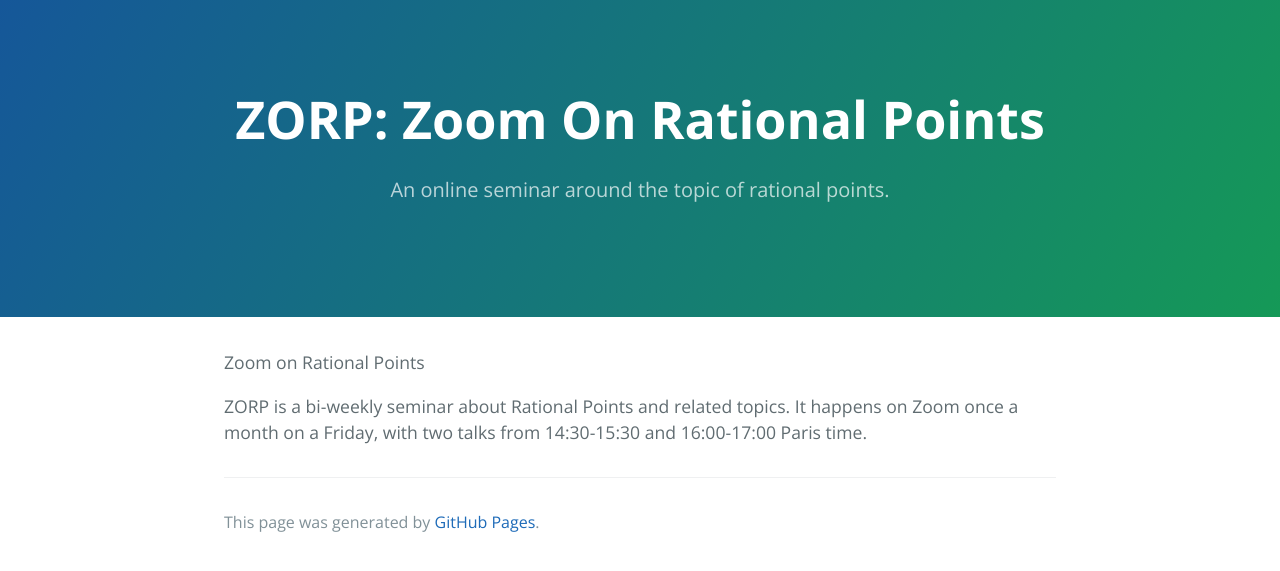
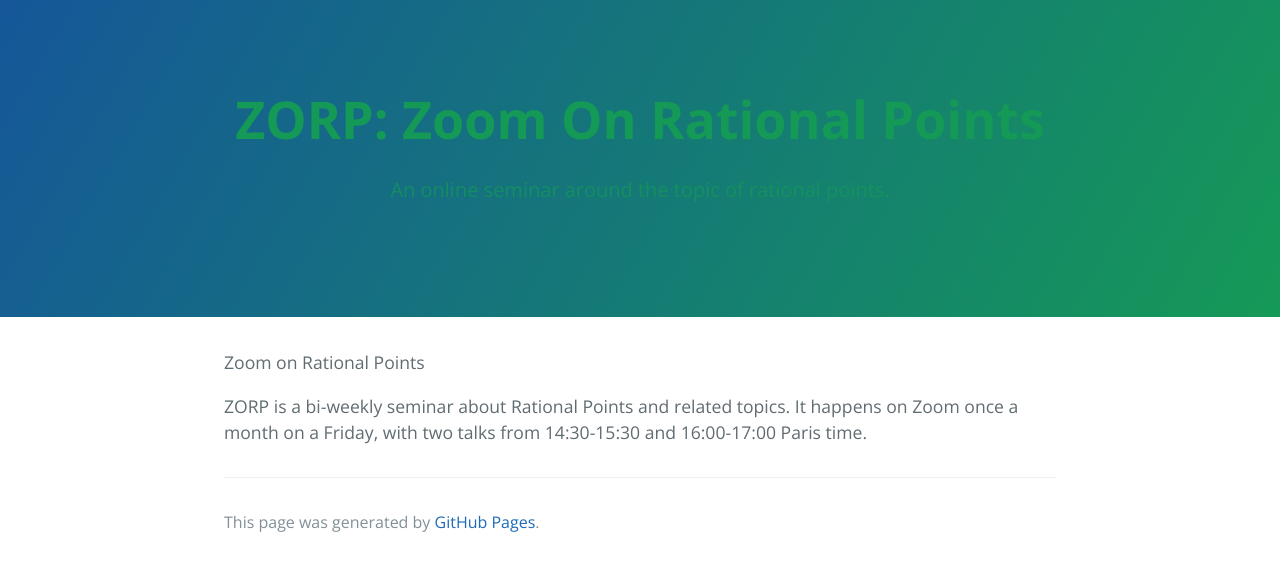
Before and after one commit to zoom-on-rational-points/zoom-on-rational-points.github.io, a Jekyll site: the page built from about.md, in a window 1280 px wide. Shown: the top 571 px of the page. Built offline with Jekyll 4.4.1, drawn with Linux system fonts in a browser that asks for light colours; our own code applies the rules of GitHub Pages for plain Markdown files.

Commit message:
Update variables.scss

```diff
--- a/_sass/variables.scss
+++ b/_sass/variables.scss
@@ -3,7 +3,7 @@ $large-breakpoint: 74em !default;
 $medium-breakpoint: 52em !default;
 
 // Headers
-$header-heading-color: #fff !default;
+$header-heading-color: #159957 !default;
 $header-bg-color: #159957 !default;
 $header-bg-color-secondary: #155799 !default;
 
```
